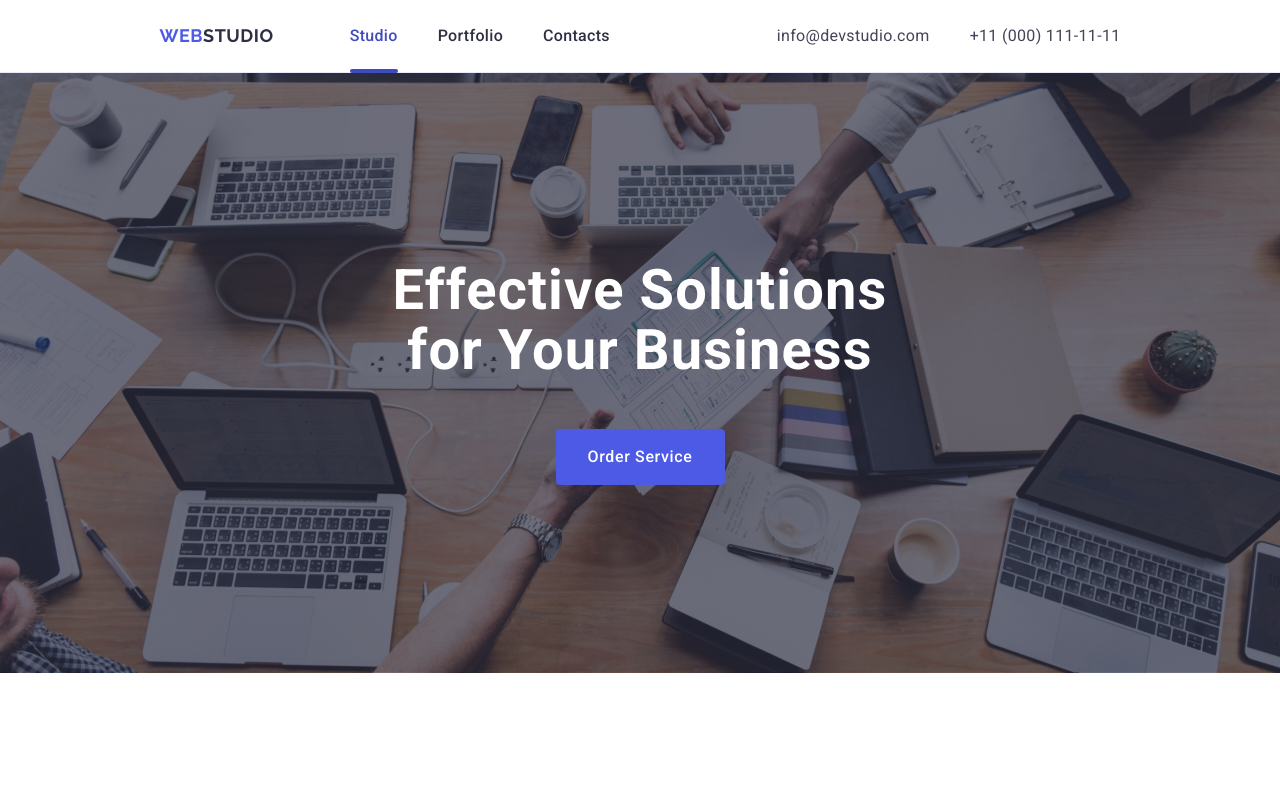
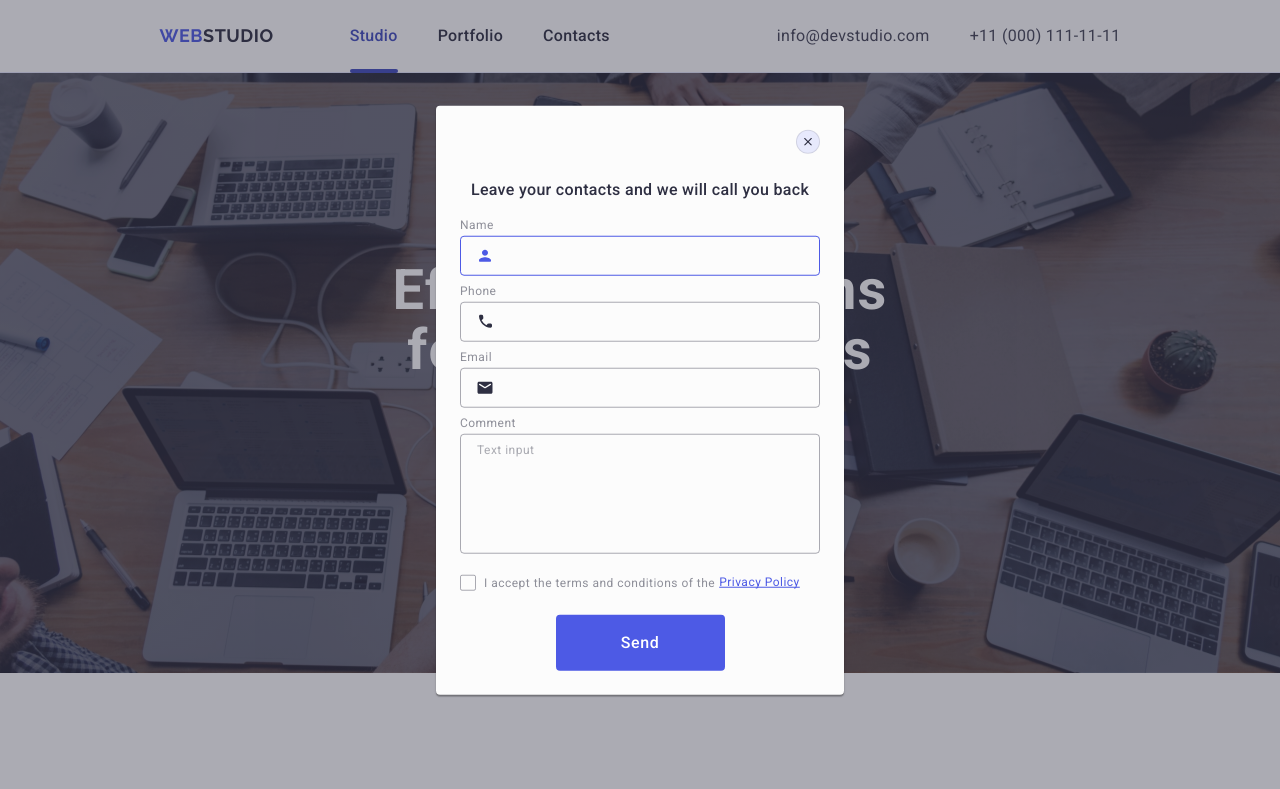
Before and after one commit to dvk2017/goit-markup-hw-05, a plain HTML site: page index.html in a window 1280 px wide. Shown: the top 789 px of the page. Drawn offline with nearby package versions, Linux system fonts and the light colour scheme.

Commit message:
5-th reviev

```diff
--- a/css/styles.css
+++ b/css/styles.css
@@ -685,17 +685,20 @@ footer .logo span {
   vertical-align: middle;
 }
 
-.modal-label-ppolicy span {
+.check-icon-span {
   left: 24px;
   width: 16px;
   height: 16px;
   border-radius: 2px;
   border: 1px solid rgba(46, 47, 66, 0.4);
-  display: flex;
+  display: inline-flex;
   justify-content: center;
   align-items: center;
   fill: transparent;
   margin-right: 8px;
+  transition: background-color 250ms cubic-bezier(0.4, 0, 0.2, 1),
+    border 250ms cubic-bezier(0.4, 0, 0.2, 1),
+    fill 250ms cubic-bezier(0.4, 0, 0.2, 1);
 }
 
 .check:checked + .modal-label-ppolicy span {
--- a/index.html
+++ b/index.html
@@ -537,7 +537,7 @@
       </div>
     </footer>
 
-    <div class="backdrop">
+    <div class="backdrop is-open">
       <div class="modal">
         <button class="modal-close" type="button">
           <svg class="close-icon" width="8" height="8">
@@ -614,7 +614,7 @@
               required
             />
             <label class="modal-label modal-label-ppolicy" for="user-privacy">
-              <span>
+              <span class="check-icon-span">
                 <svg class="check-icon" width="10" height="8">
                   <use href="./images/icons.svg#icon-check"></use>
                 </svg> </span
```
